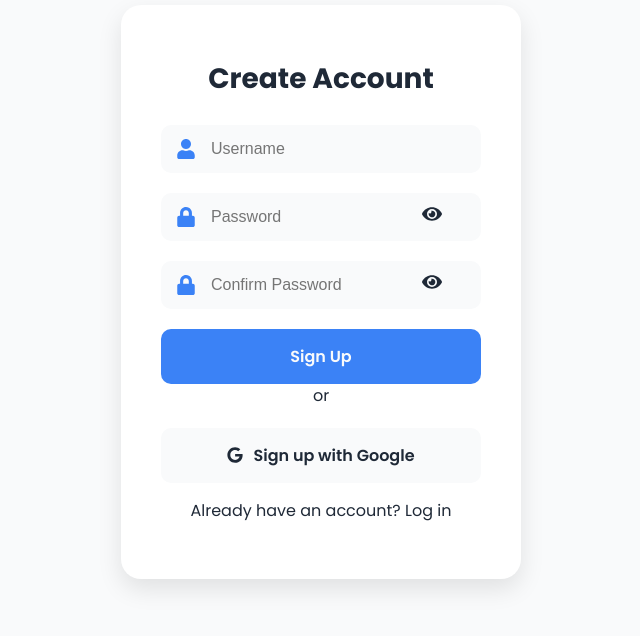
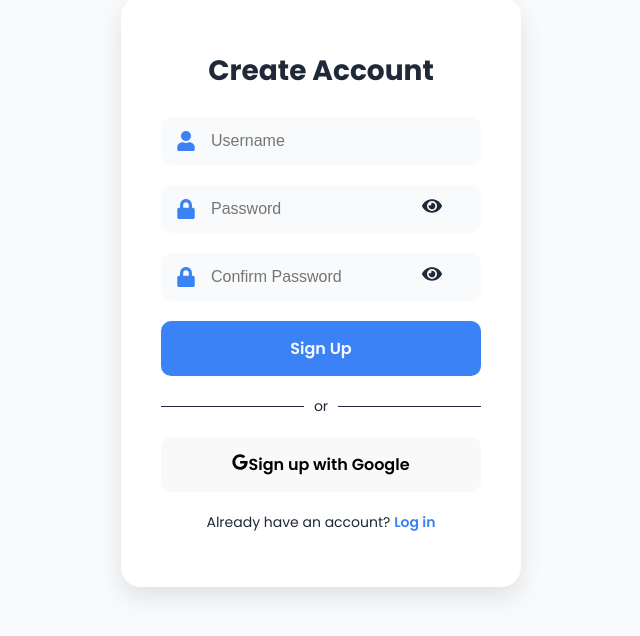
Before and after one commit to manav-vc/aquarium, a React (Vite) app in the folder Frontend/: page /signup in a window 1280 px wide. Shown: the part 108-744 px from the top of the page, without its empty margins (319-959 px from the left). Built offline with nearby package versions, Linux system fonts and the light colour scheme; no server answers.

Commit message:
Update signup.module.css

```diff
--- a/Frontend/src/auth/signup.module.css
+++ b/Frontend/src/auth/signup.module.css
@@ -100,13 +100,41 @@
   .signupButton:hover {
     background: var(--secondary);
   }
-
-  .googleButton {
-    background: var(--bg);
-    color: var(--text);
+  .divider {
     display: flex;
     align-items: center;
-    justify-content: center;
-    gap: 10px;
+    text-align: center;
+    margin: 20px 0;
+  }
+
+  .divider::before,
+  .divider::after {
+    content: '';
+    flex: 1;
+    border-bottom: 1px solid var(--text);
+  }
+
+  .divider span {
+    padding: 0 10px;
+    color: var(--text);
+    font-size: 14px;
+    box-sizing: border-box;
+
+  }
+
+  .loginPrompt {
+    text-align: center;
     margin-top: 20px;
+    color: var(--text);
+    font-size: 14px;
   }
+
+  .loginPrompt span {
+    color: var(--primary);
+    cursor: pointer;
+    font-weight: 600;
+  }
+
+  .loginPrompt span:hover {
+    text-decoration: underline;
+  }
```
